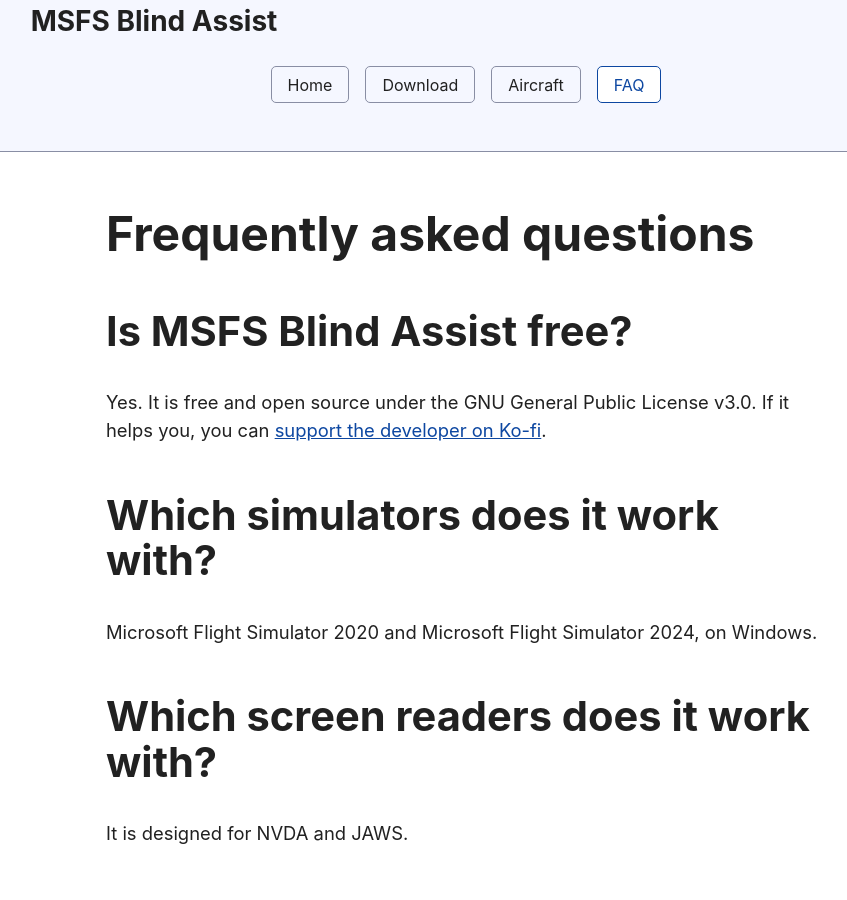
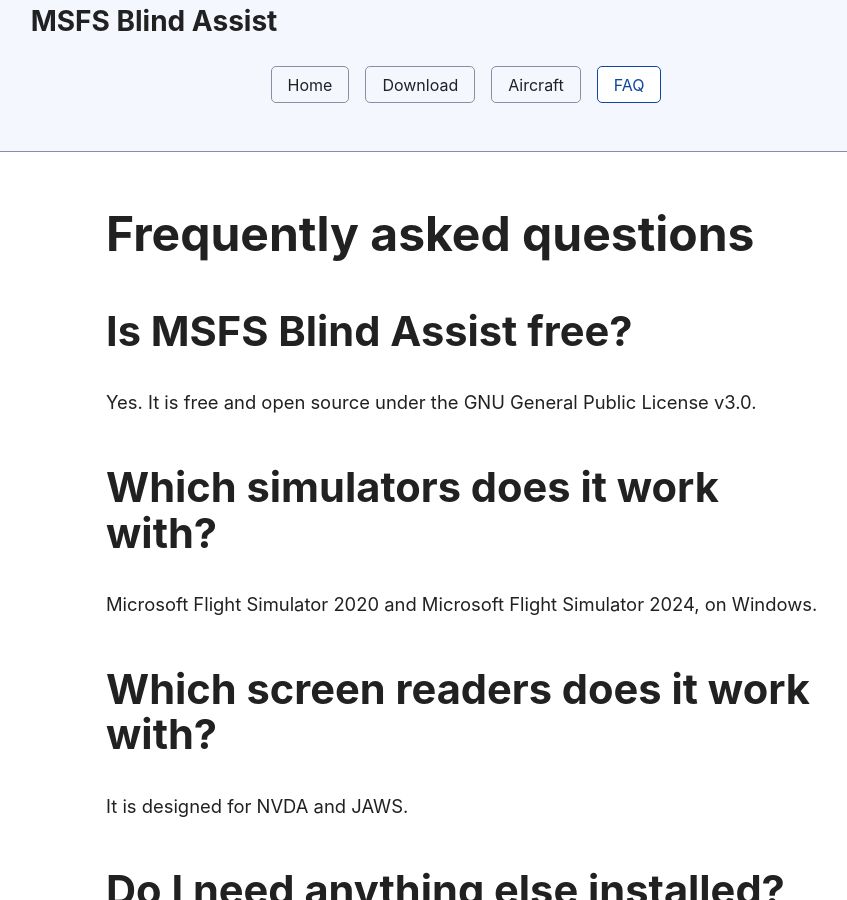
Before and after one commit to oasis1701/msfs-blind-assist-site, a Jekyll site: the page built from faq.md, in a window 1280 px wide and 900 px high. Shown: the whole window, without its empty margins (174-1021 px from the left). Built offline with Jekyll 4.4.1, drawn with Linux system fonts in a browser that asks for light colours; some of the changed text lies outside the part shown.

Commit message:
Remove the Ko-fi links and donation mentions for now
Drops the Ko-fi link from the footer and the FAQ answer about the app being
free, and removes the kofi value from _config.yml along with the two docs that
listed it. The link can come back from git history when wanted.

Co-Authored-By: Claude Fable 5.1 <noreply@anthropic.com>

```diff
--- a/_config.yml
+++ b/_config.yml
@@ -16,7 +16,6 @@ baseurl: /msfs-blind-assist-site
 # Links used across the site.
 app_repo: https://github.com/oasis1701/msfs-blind-assist
 discord: https://discord.gg/7udKUYFFY7
-kofi: https://ko-fi.com/oasis1701
 
 permalink: pretty
 markdown: kramdown
--- a/_layouts/default.html
+++ b/_layouts/default.html
@@ -30,7 +30,7 @@
 
   <footer>
     <p>MSFS Blind Assist is free and open source under the GNU General Public License v3.0. <a href="{{ site.app_repo }}">Source code and releases are on GitHub</a>.</p>
-    <p><a href="{{ site.discord }}">Join the Discord community</a>. <a href="{{ site.kofi }}">Support the project on Ko-fi</a>.</p>
+    <p><a href="{{ site.discord }}">Join the Discord community</a>.</p>
   </footer>
 
   {%- for script in page.scripts %}
--- a/faq.md
+++ b/faq.md
@@ -3,7 +3,7 @@ title: Frequently asked questions
 ---
 ## Is MSFS Blind Assist free?
 
-Yes. It is free and open source under the GNU General Public License v3.0. If it helps you, you can [support the developer on Ko-fi]({{ site.kofi }}).
+Yes. It is free and open source under the GNU General Public License v3.0.
 
 ## Which simulators does it work with?
 
```
Also changed, not shown: CLAUDE.md (+1 -1 lines), README.md.
